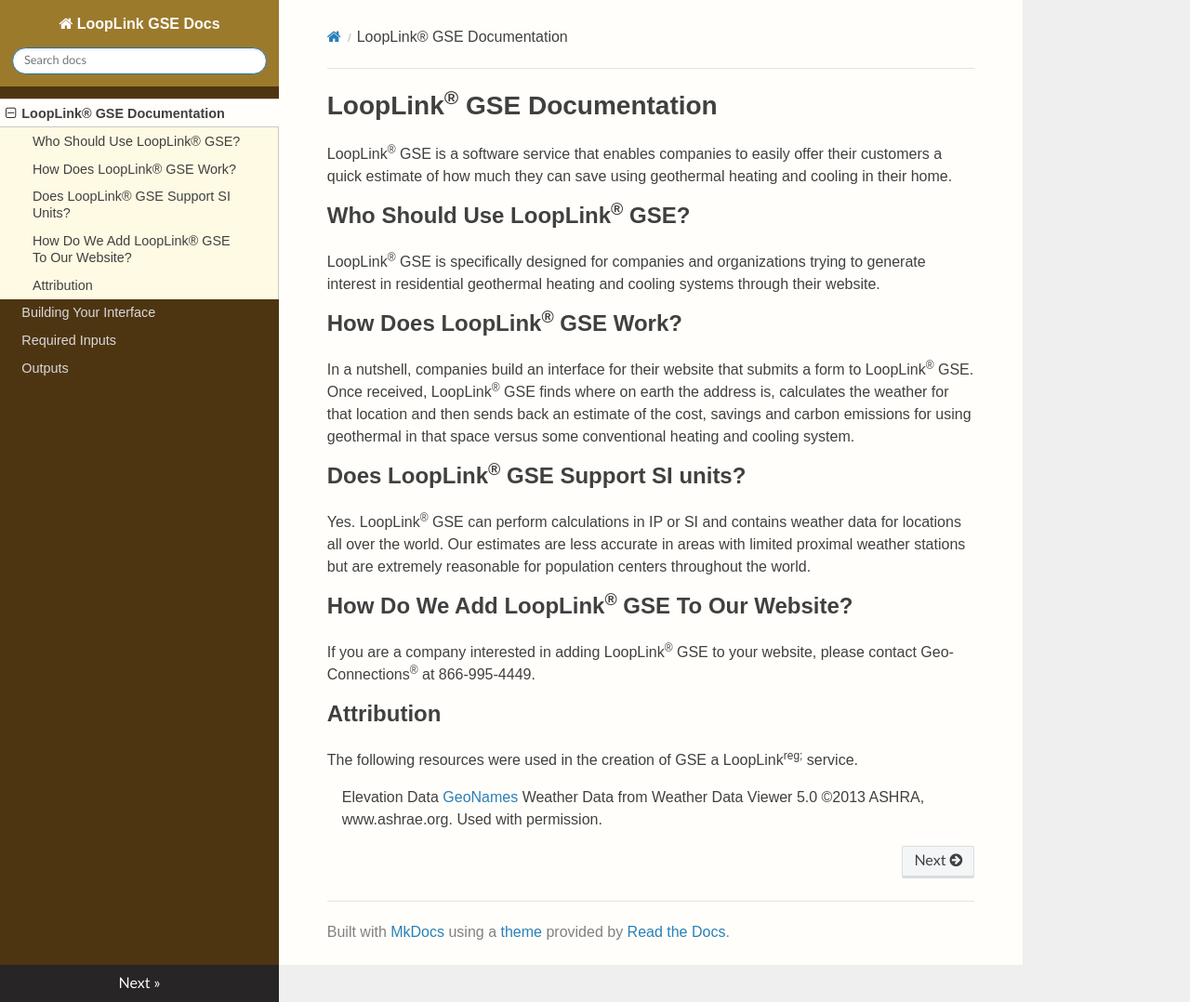
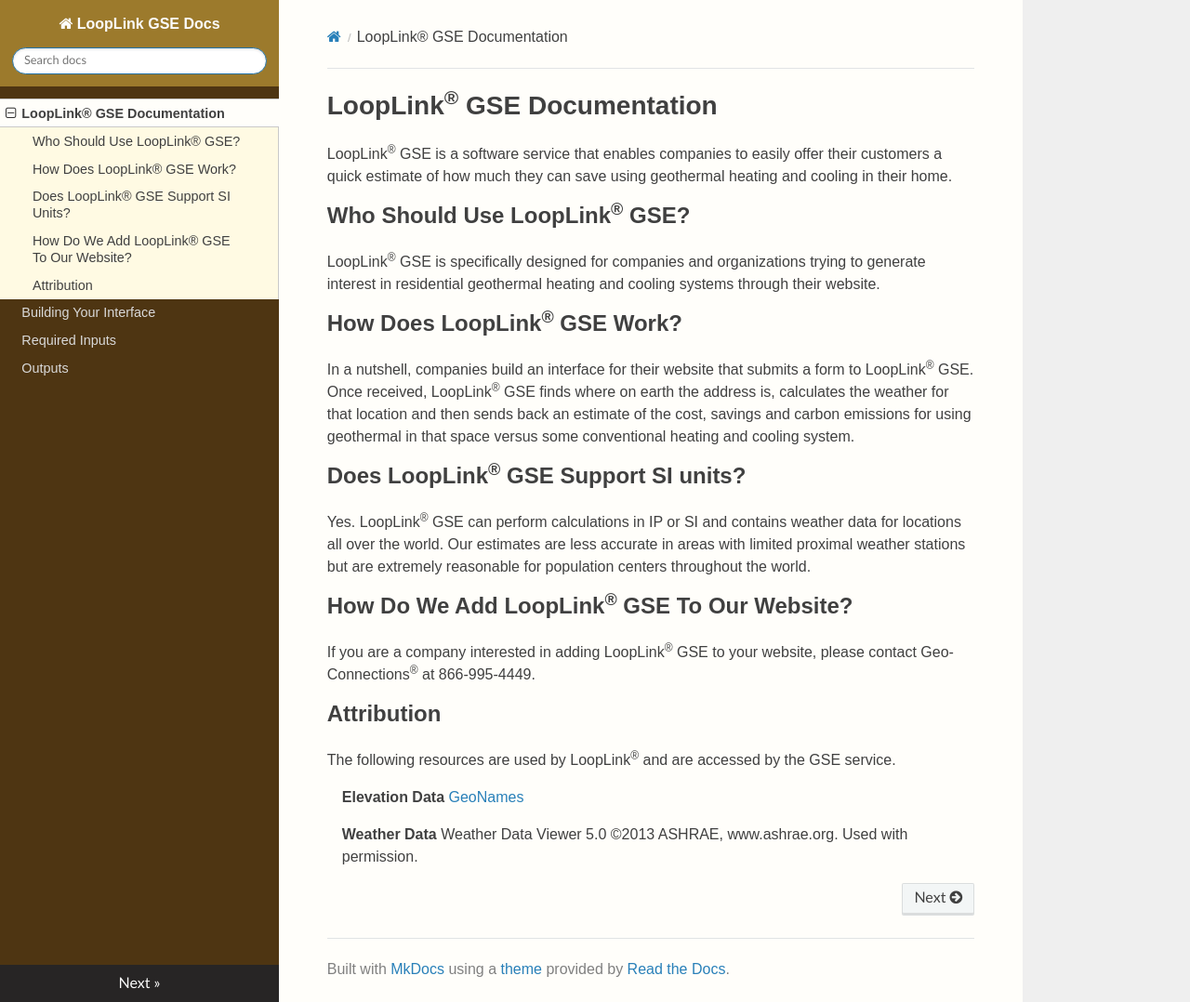
Before and after one commit to geoconnections-rjc/GSE-Docs, an MkDocs documentation site: the page built from docs/index.md, in a window 1280 px wide and 1078 px high. Shown: the whole window at 93% size. Built offline with MkDocs 1.6.1, drawn with Linux system fonts in a browser that asks for light colours; nearby versions of some CDN libraries.

Commit message:
Attribution Correction

```diff
--- a/docs/index.md
+++ b/docs/index.md
@@ -15,7 +15,8 @@ Yes. LoopLink<sup>&reg;</sup> GSE can perform calculations in IP or SI and conta
 If you are a company interested in adding LoopLink<sup>&reg;</sup> GSE to your website, please contact Geo-Connections<sup>&reg;</sup> at 866-995-4449.
 
 ## Attribution
-The following resources were used in the creation of GSE a LoopLink<sup>reg;</sup> service.
+The following resources are used by LoopLink<sup>&reg;</sup> and are accessed by the GSE service.
 
-> Elevation Data <a href="http://www.geonames.org/" target="_blank">GeoNames</a>
-> Weather Data from Weather Data Viewer 5.0 &copy;2013 ASHRA, www.ashrae.org. Used with permission.
+> **Elevation Data** <a href="http://www.geonames.org/" target="_blank">GeoNames</a>
+
+> **Weather Data** Weather Data Viewer 5.0 &copy;2013 ASHRAE, www.ashrae.org. Used with permission.
```
